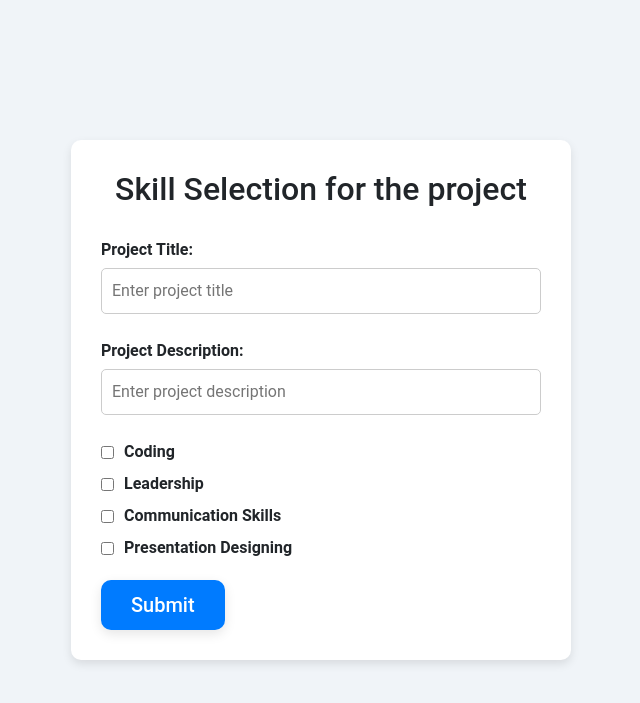
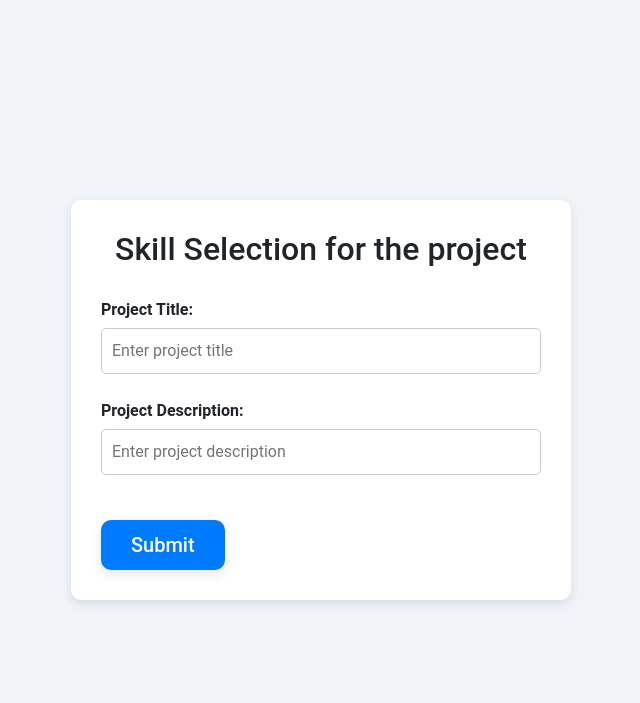
Before and after one commit to aashishChakradhar/Hackathon, a Django app: page /teacher-form in a window 1280 px wide. Shown: the top 703 px of the page, without its empty margins (319-959 px from the left). Run offline with Django 5.2, Linux system fonts and the light colour scheme; some libraries are stand-ins or nearby versions.

Commit message:
Removed fields

```diff
--- a/templates/teacher-form.html
+++ b/templates/teacher-form.html
@@ -22,21 +22,21 @@
                         placeholder="Enter project description" required>
                 </div>
                 <div class="checkboxes-section">
-                    <div class="checkbox-field">
+                    <div class="checkbox-field d-none">
                         <label for="coding">Coding</label>
-                        <input type="checkbox" id="coding" name="coding">
+                        <input type="hidden" id="coding" name="coding">
                     </div>
-                    <div class="checkbox-field">
+                    <div class="checkbox-field d-none">
                         <label for="leadership">Leadership</label>
-                        <input type="checkbox" id="leadership" name="leadership">
+                        <input type="hidden" id="leadership" name="leadership">
                     </div>
-                    <div class="checkbox-field">
+                    <div class="checkbox-field d-none">
                         <label for="communication">Communication Skills</label>
-                        <input type="checkbox" id="communication" name="communication">
+                        <input type="hidden" id="communication" name="communication">
                     </div>
-                    <div class="checkbox-field">
+                    <div class="checkbox-field d-none">
                         <label for="presentation">Presentation Designing</label>
-                        <input type="checkbox" id="presentation" name="presentation">
+                        <input type="hidden" id="presentation" name="presentation">
                     </div>
                 </div>
 
```
